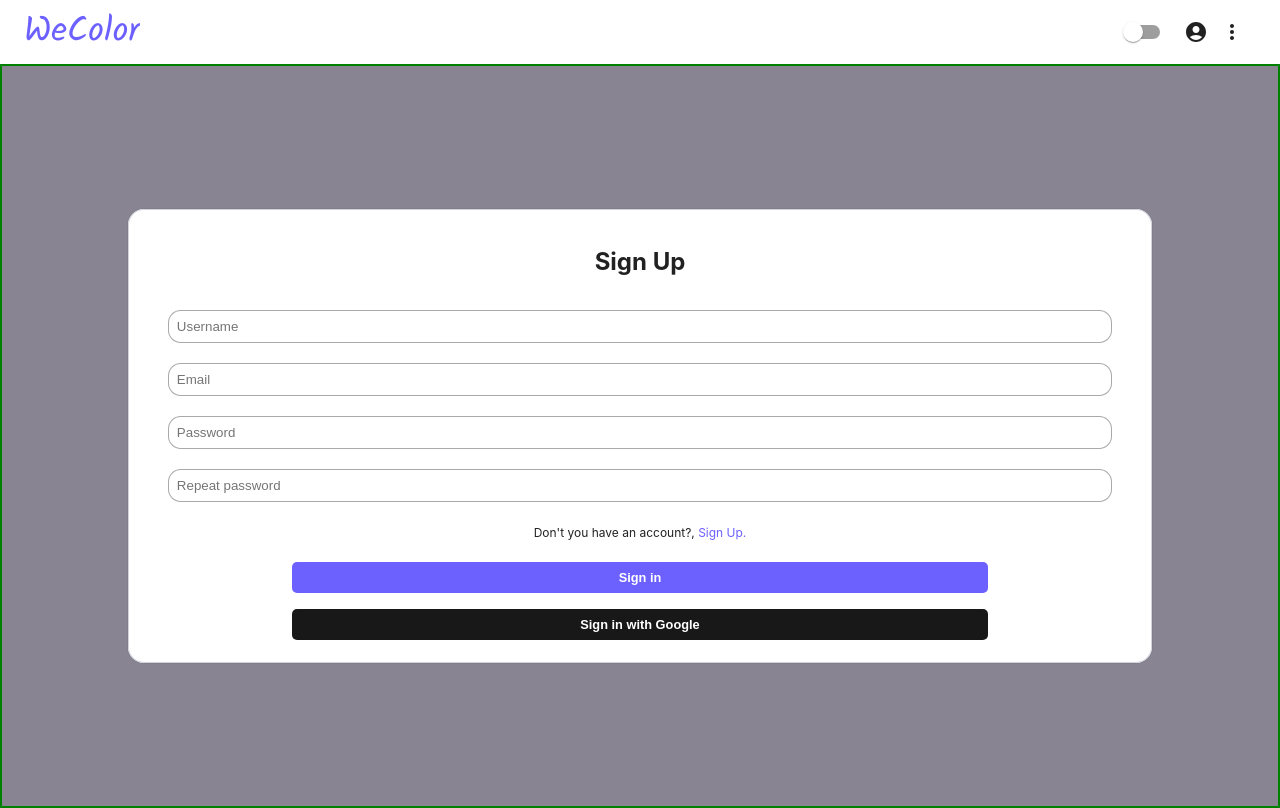
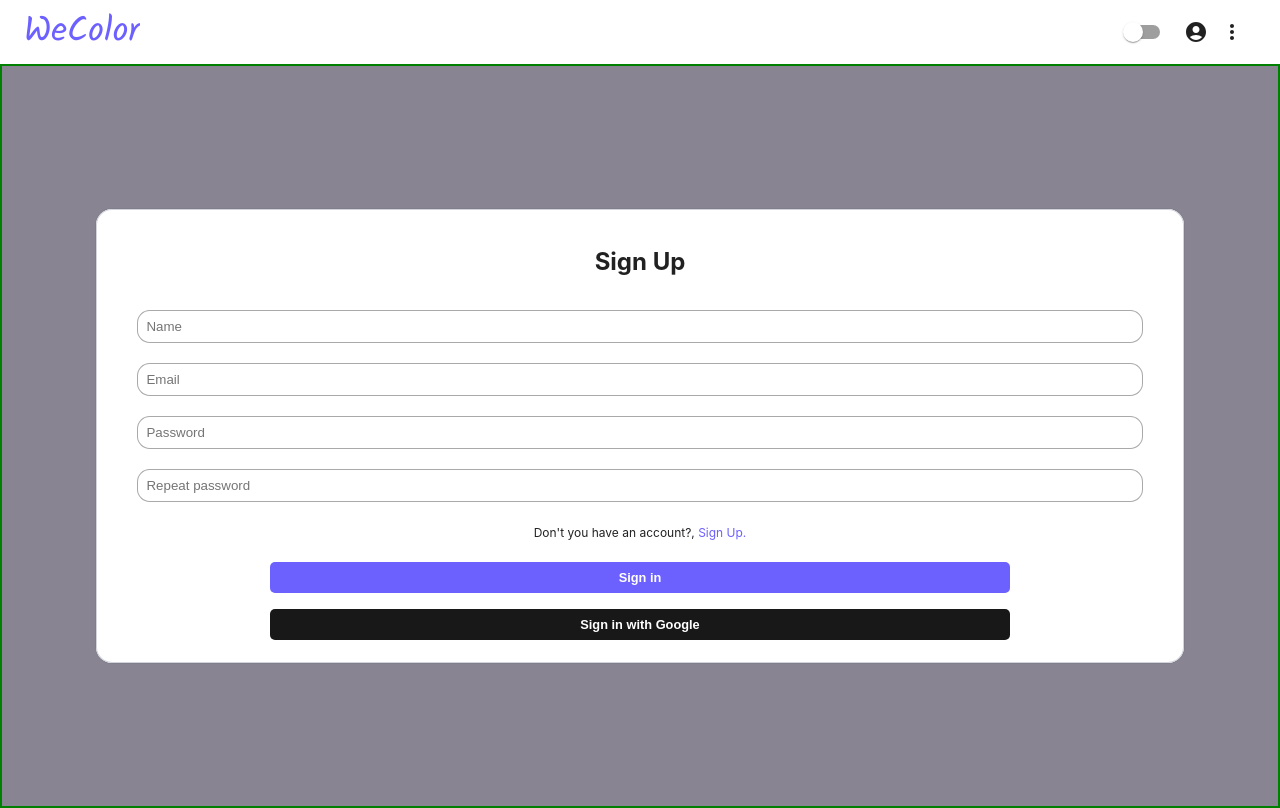
Before and after one commit to farbuscoder/WeColor-Client, a React (Create React App) app: page /signup in a window 1280 px wide. Built offline with nearby package versions, Linux system fonts and the light colour scheme; no server answers.

Commit message:
Setting register form part 1

```diff
--- a/src/Components/Views/Auth/Sign up/SignUpForm.jsx
+++ b/src/Components/Views/Auth/Sign up/SignUpForm.jsx
@@ -3,28 +3,78 @@ import React from "react";
 //Formik
 import { Formik, Field, ErrorMessage, Form } from "formik";
 
+//Yup
+import * as Yup from "yup";
+
 //React router dom
 import { Link, useNavigate } from "react-router-dom";
+
+//Libraries
+import axios from "axios";
+import Cookies from "js-cookie";
 
 //Css
 import "../auth-styles.css";
 
+const { REACT_APP_API_DEV } = process.env;
+
 const SignUpForm = () => {
+  const url = REACT_APP_API_DEV;
+  console.log(url);
+
+  const navigate = useNavigate();
+
+  //Validation Schema
+  const required = "* Required field";
+
+  const validationSchema = Yup.object().shape({
+    username: Yup.string()
+      .min(5, "Must have more than 5 characters")
+      .required(required),
+    email: Yup.string().email("Must be a valid email").required("required"),
+    password: Yup.string()
+      .min(8, ",Must be atleast 8 characters long")
+      .required(required),
+    confirmPassword: Yup.string()
+      .min(8, ",Must be atleast 8 characters long")
+      .required(required)
+      .oneOf([Yup.ref("password")], "Your passwords do not match"),
+  });
+
   return (
     <div className="auth-container">
-      <Formik>
+      <Formik
+        initialValues={{
+          name: "",
+          email: "",
+          password: "",
+          confirmPassword: "",
+        }}
+        validationSchema={validationSchema}
+        onSubmit={(values, { resetForm }) => {
+          resetForm();
+          let user = {};
+
+          user = {
+            email: values.email,
+            name: values.name,
+            password: values.password,
+          };
+          //Function
+        }}
+      >
         {({ errors }) => (
           <Form>
             <h2>Sign Up</h2>
             <div>
               <Field
                 type="text"
-                name="username"
-                placeholder="Username"
+                name="name"
+                placeholder="Name"
                 className="input"
               />
               <ErrorMessage
-                name="username"
+                name="name"
                 component={() => {
                   return <div></div>;
                 }}
@@ -61,12 +111,12 @@ const SignUpForm = () => {
             <div>
               <Field
                 type="password"
-                name="repeated-password"
+                name="confirmPassword"
                 placeholder="Repeat password"
                 className="input"
               />
               <ErrorMessage
-                name="repeated-password"
+                name="confirmPassword"
                 component={() => {
                   return <div></div>;
                 }}
--- a/src/Components/Views/Auth/auth-styles.css
+++ b/src/Components/Views/Auth/auth-styles.css
@@ -29,7 +29,7 @@
   box-shadow: rgba(0, 0, 0, 0.05) 0px 0px 0px 1px,
     rgb(209, 213, 219) 0px 0px 0px 1px inset;
   background-color: #ffff;
-  width: 80vw;
+  width: 85vw;
 }
 
 .auth-container form div {
--- a/src/index.js
+++ b/src/index.js
@@ -1,10 +1,9 @@
 import React from "react";
 import ReactDOM from "react-dom/client";
-import { BrowserRouter, HashRouter } from "react-router-dom";
+import { BrowserRouter } from "react-router-dom";
 import { persistor, store } from "./redux/store";
 import { Provider } from "react-redux";
 import { PersistGate } from "redux-persist/es/integration/react";
-import { ProSidebarProvider } from "react-pro-sidebar";
 import "./index.css";
 import App from "./App";
 
```
Also changed, not shown: 1 other file (tests, documents, lock files or other folders).
